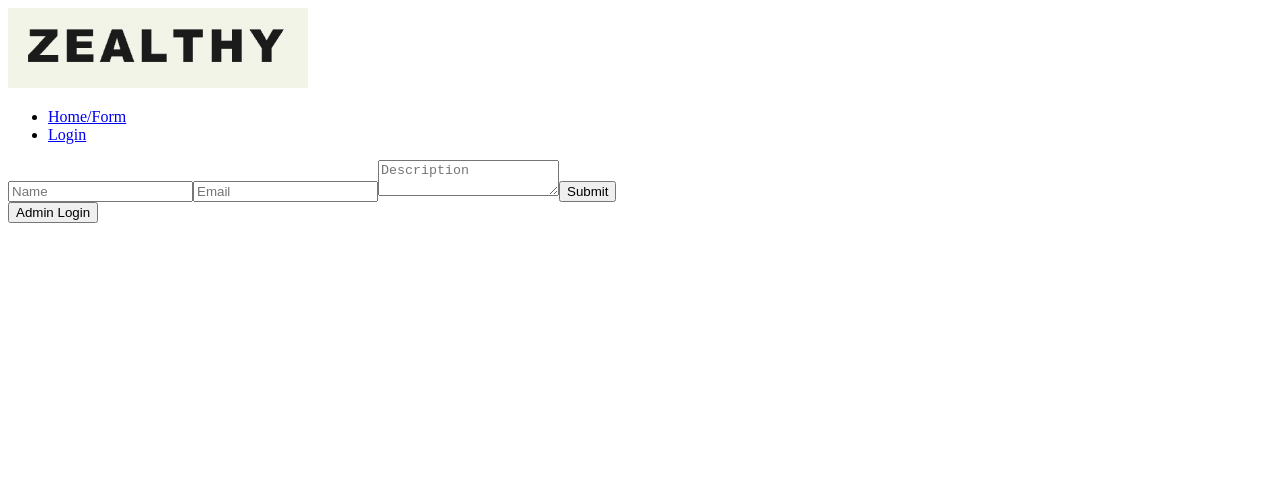
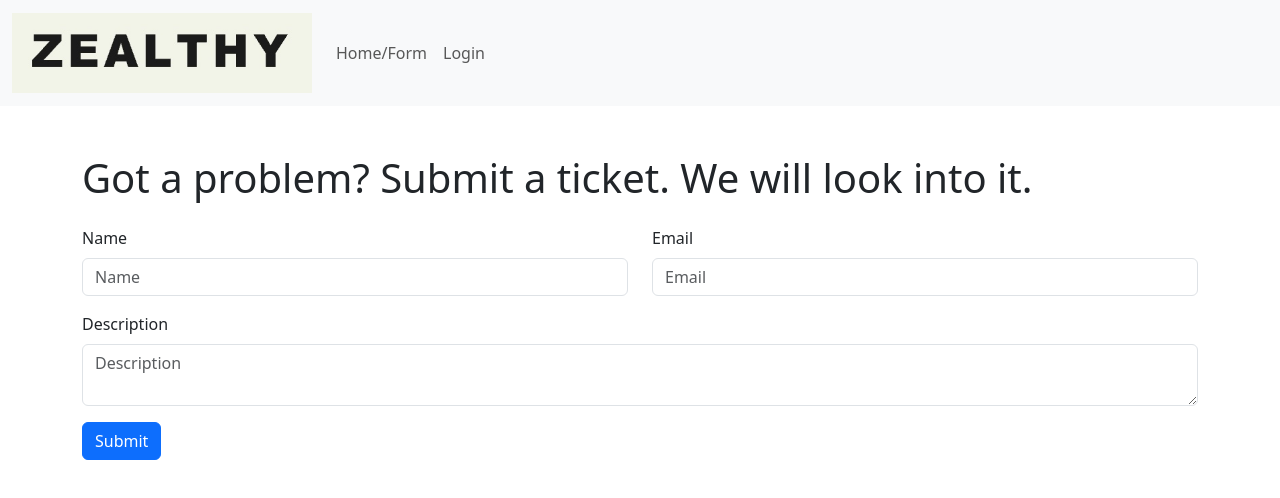
Before and after one commit to dzy5075/HelpDesk-App, a React (Create React App) app in the folder client/: page / in a window 1280 px wide. Shown: the top 498 px of the page. Built offline with nearby package versions, Linux system fonts and the light colour scheme.

Commit message:
installed bootstrap css/changed TicketForm css

```diff
--- a/client/package.json
+++ b/client/package.json
@@ -8,6 +8,7 @@
     "@testing-library/react": "^13.4.0",
     "@testing-library/user-event": "^13.5.0",
     "axios": "^1.7.2",
+    "bootstrap": "^5.3.3",
     "react": "^18.2.0",
     "react-dom": "^18.2.0",
     "react-router-dom": "^6.2.1",
--- a/client/src/components/NavBar.js
+++ b/client/src/components/NavBar.js
@@ -1,5 +1,6 @@
 import React from "react";
 import { Link } from "react-router-dom";
+import '../index.css';
 
 const Navbar = () => {
   return (
--- a/client/src/components/TicketForm.js
+++ b/client/src/components/TicketForm.js
@@ -36,34 +36,52 @@ const TicketForm = () => {
   };
 
   return (
-    <div>
+    <div className="container mt-5">
+      <h1 className="mb-4">Got a problem? Submit a ticket. We will look into it.</h1>
       <form onSubmit={handleSubmit}>
+        <div className="row mb-3">
+          <div className="col-12 col-md-6">
+            <label htmlFor="name" className="form-label">Name</label>
             <input
               type="text"
               name="name"
+              id="name"
+              className="form-control"
               placeholder="Name"
               value={formData.name}
               onChange={handleChange}
               required
             />
+          </div>
+          <div className="col-12 col-md-6">
+            <label htmlFor="email" className="form-label">Email</label>
             <input
               type="email"
               name="email"
+              id="email"
+              className="form-control"
               placeholder="Email"
               value={formData.email}
               onChange={handleChange}
               required
             />
+          </div>
+        </div>
+        <div className="mb-3">
+          <label htmlFor="description" className="form-label">Description</label>
           <textarea
             name="description"
+            id="description"
+            className="form-control"
             placeholder="Description"
             value={formData.description}
             onChange={handleChange}
             required
           />
-        <button type="submit">Submit</button>
+        </div>
+        <button type="submit" className="btn btn-primary">Submit</button>
       </form>
-      <button onClick={handleAdminLogin}>Admin Login</button>
+      {/* <button onClick={handleAdminLogin} className="btn btn-link mt-3">Admin Login</button> */}
     </div>
   );
 };
--- a/client/src/index.js
+++ b/client/src/index.js
@@ -1,8 +1,9 @@
-// frontend/src/index.js
 import React from "react";
 import { createRoot } from "react-dom/client";
 import App from "./App";
-// import './index.css'
+import './index.css'
+import 'bootstrap/dist/css/bootstrap.min.css';
+
 
 const container = document.getElementById("root");
 const root = createRoot(container);
```
Also changed, not shown: 1 other file (tests, documents, lock files or other folders). Lines whose indentation alone changed are shown as unchanged.
